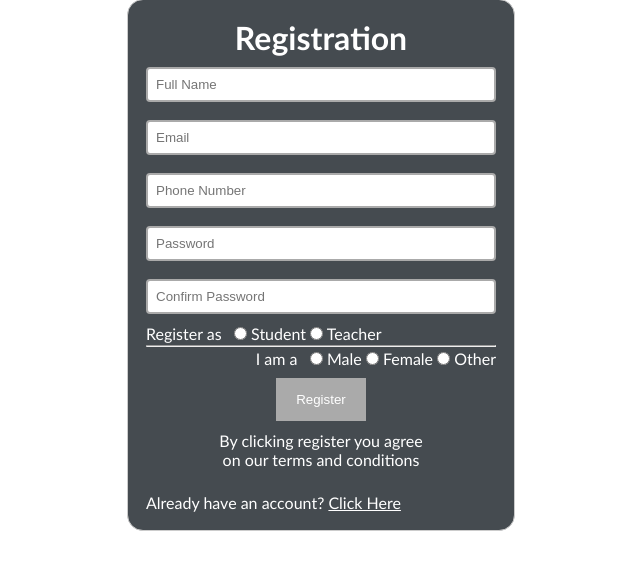
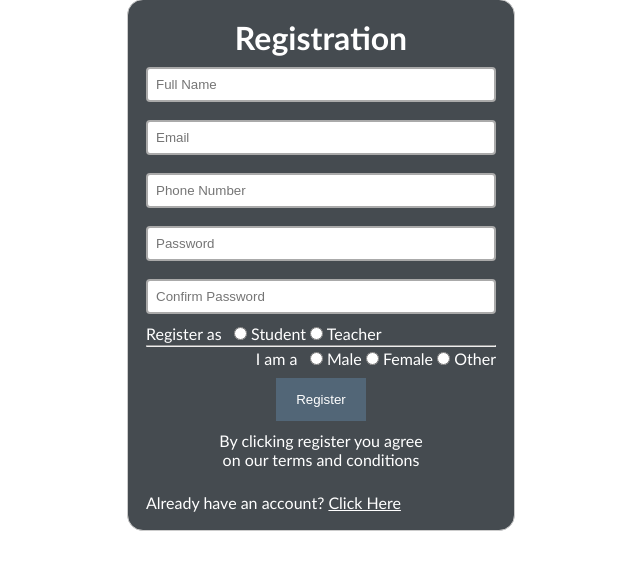
Before and after one commit to bilashProshad/webtech, a PHP site: page /registration.php in a window 1280 px wide, with the pointer over the restyled element. Shown: the part 141-711 px from the top of the page, without its empty margins (313-953 px from the left). Run offline with PHP 8.4, Linux system fonts and the light colour scheme.

Commit message:
button hover

```diff
--- a/css/style.css
+++ b/css/style.css
@@ -90,3 +90,8 @@ button {
     border: none;
     cursor: pointer;
   }
+
+  button:hover{
+    background: #526677;
+    transition: .2s;
+}
```
